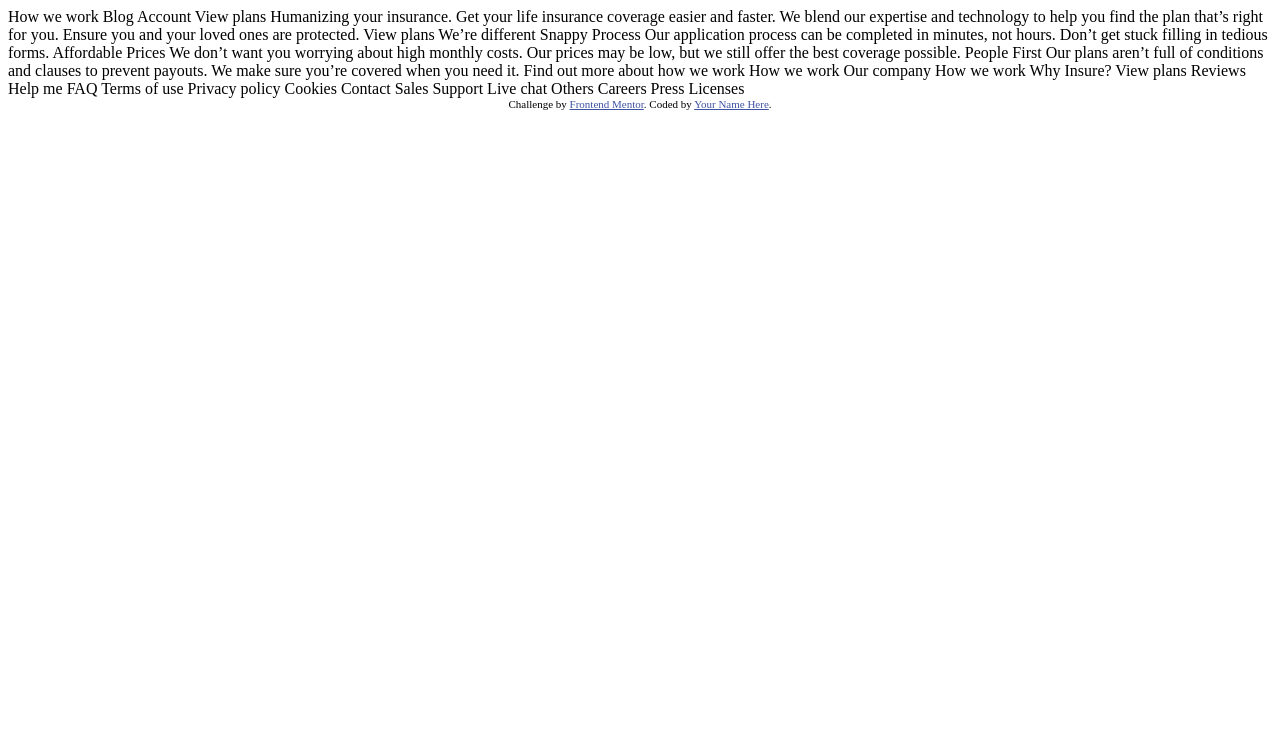
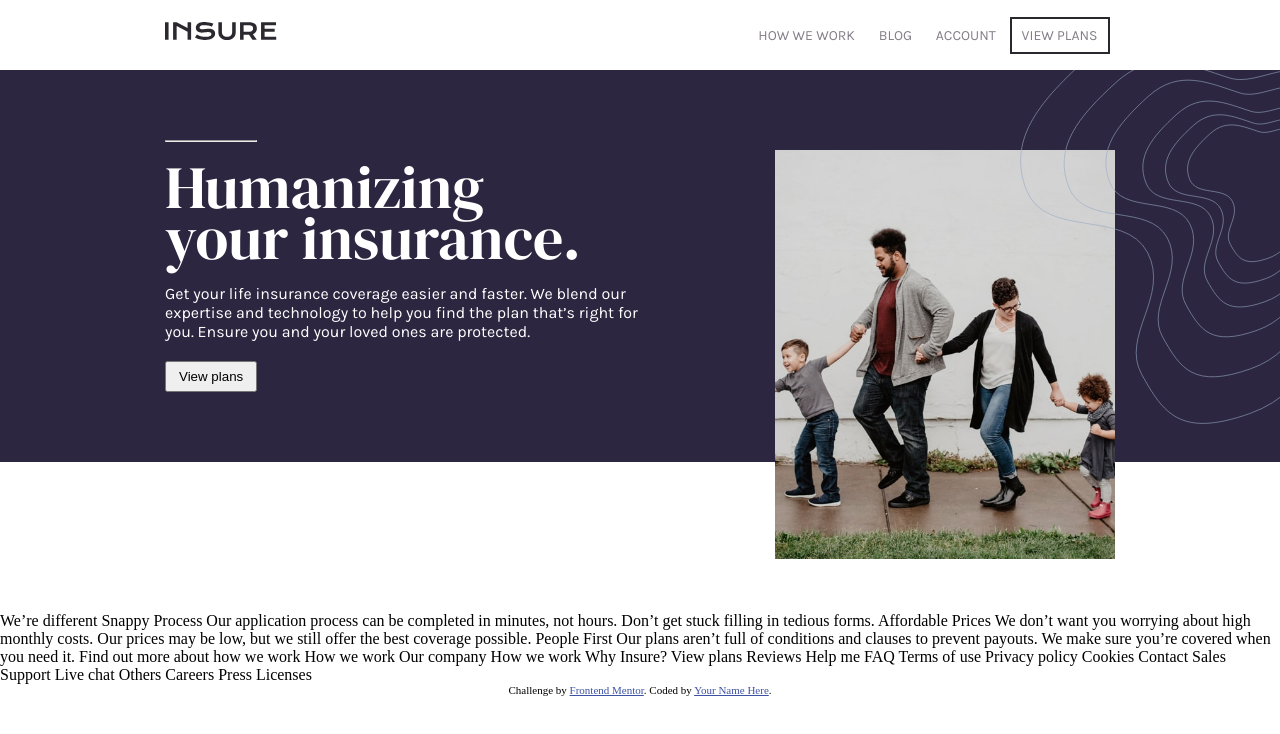
Before and after one commit to Sanyiruu/insure_2068860, a plain HTML site: page index.html in a window 1280 px wide. Drawn offline with Linux system fonts and the light colour scheme.

Commit message:
Progreso enorme del Proyecto Final
- Progreso del 25% en HTML
- Añadida hoja de estilos (progresado junto con el HTML, también se usan ids para anidación de elementos en CSS, modelo de color en HSL en vez de RGB)
- Añadido modelo de caja en archivo nativo de Illustrator (se necesita listar el modelo de estilos)

```diff
--- a/index.html
+++ b/index.html
@@ -3,31 +3,53 @@
 <head>
   <meta charset="UTF-8">
   <meta name="viewport" content="width=device-width, initial-scale=1.0"> <!-- displays site properly based on user's device -->
-
   <link rel="icon" type="image/png" sizes="32x32" href="./images/favicon-32x32.png">
-
-  <title>Frontend Mentor | Insure landing page</title>
-
+  <title>Frontend Mentor | Insure landing Page</title>
   <!-- Feel free to remove these styles or customise in your own stylesheet 👍 -->
   <style>
     .attribution { font-size: 11px; text-align: center; }
     .attribution a { color: hsl(228, 45%, 44%); }
   </style>
+  <link rel="stylesheet" href="styles/style.css">
+  <link href="https://fonts.googleapis.com/css2?family=Karla&display=swap" rel="stylesheet">
+  <link href="https://fonts.googleapis.com/css2?family=DM+Serif+Display&display=swap" rel="stylesheet">
 </head>
 <body>
-
-  How we work
-  Blog
-  Account
-  View plans
-
-  Humanizing your insurance.
-
-  Get your life insurance coverage easier and faster. We blend our expertise
-  and technology to help you find the plan that’s right for you. Ensure you
-  and your loved ones are protected.
-
-  View plans
+  <header>
+      <div class="header-logo">
+        <img src="./images/logo.svg"/>
+      </div>
+      <div class="header-menu-options">
+        <a href="#">How we work</a>
+        <a href="#">Blog</a>
+        <a href="#">Account</a>
+        <a href="#" class="button-border">View plans</a>
+      </div>
+  </header>
+  <section class="insurance">
+    <img class="pattern-intro-right" src="./images/bg-pattern-intro-right-desktop.svg">
+    <div id="content">
+      <div id="content-body">
+        <div>
+          <hr>
+          <div class="title">
+            Humanizing <br/> your insurance.
+          </div>
+          <p>
+            Get your life insurance coverage easier and faster. We blend our expertise
+            and technology to help you find the plan that’s right for you. Ensure you
+            and your loved ones are protected.
+          </p>
+        </div>
+        <button type="button" class="btn-plans">
+          View plans
+        </button>
+      </div>
+      <img class="float-image" src="./images/image-intro-desktop.jpg">
+    </div>
+    <div id="content-blank">
+    </div>
+  </section>
 
   We’re different
 
@@ -75,8 +97,6 @@
   Careers
   Press
   Licenses
-
-
   <div class="attribution">
     Challenge by <a href="https://www.frontendmentor.io?ref=challenge" target="_blank">Frontend Mentor</a>.
     Coded by <a href="#">Your Name Here</a>.
--- /dev/null
+++ b/styles/style.css
@@ -0,0 +1,90 @@
+* {
+  margin: 0;
+  padding: 0;
+}
+header{
+	position: relative;
+	height: 48px;
+	padding-top: 22px;
+	max-width: 950px;
+	margin: 0 auto;
+}
+.header-logo {
+  width: 30%;
+  display: inline-block;
+}
+.header-menu-options{
+  width: 69%;
+  display: inline-block;
+  font-family: 'Karla', serif;
+  text-align: end;
+}
+.header-menu-options a{
+	font-family: 'Karla', serif;
+	text-transform: uppercase;
+	color: hsl(273, 4%, 51%);
+	text-decoration: none;
+	padding: 8px 10px;
+	font-size: 14px;
+}
+.button-border{
+	border: 2px solid hsl(270, 9%, 17%);
+}
+#highlighted{
+	background: hsl(270, 9%, 17%);
+	color: white;
+	margin-left: 5px;
+	padding: 8px 16px;
+}
+.insurance{
+	background-color: hsl(256, 26%, 20%);
+	position: relative;
+}
+.insurance #content{
+	position: relative;
+	max-width: 950px;
+	margin: 0 auto;
+	padding-top: 70px;
+	padding-bottom: 70px;
+}
+.insurance #content-body{
+	font-family: 'Karla', sans-serif;
+	color: white;
+	width: 50%;
+	display: block;
+}
+.insurance #content-body .title{
+	font-family: 'DM Serif Display', sans-serif;
+	line-height: 51px;
+	font-size: 60px;
+	margin-top: 20px;
+}
+.insurance #content-body p{
+	font-family: 'Karla', sans-serif;
+	margin-top: 20px;
+}
+.insurance #content-blank{
+	height: 150px;
+	background-color: white;
+}
+.float-image{
+	position: absolute;
+	width: 340px;
+	right: 0;
+	top: 80px;
+}
+.pattern-intro-right{
+	position: absolute;
+	width: 260px;
+	right: 0;
+	top: 0px;
+	z-index: 1;
+}
+hr{
+	max-width: 90px;
+	color: hsl(270, 9%, 17%);
+}
+.btn-plans{
+	padding: 6px 12px;
+	margin-top: 20px;
+}
```
Also changed, not shown: 1 other file.
